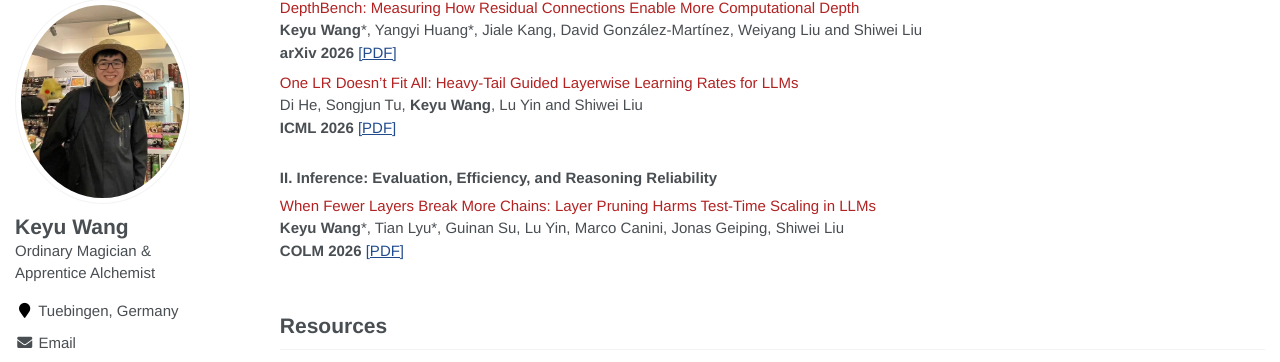
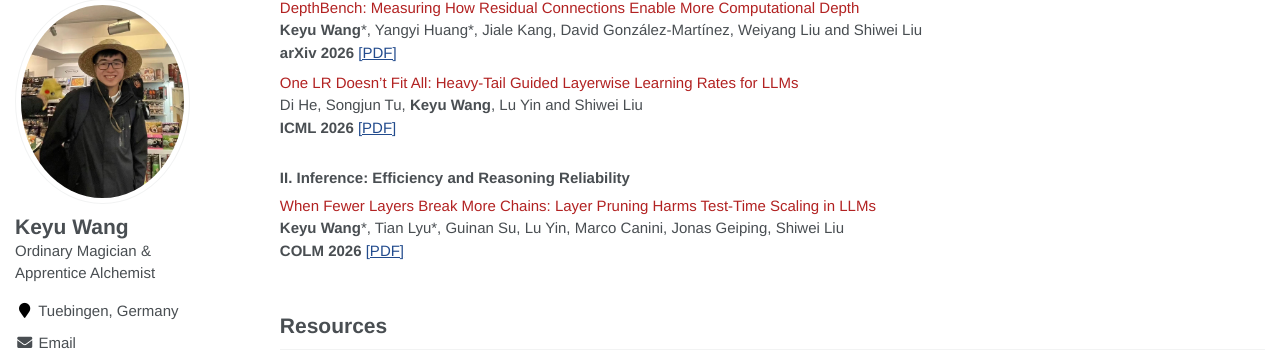
Before and after one commit to keyu-wang-2002/keyu-wang-2002.github.io, a Jekyll site: the page built from _pages/about.md, in a window 1280 px wide and 900 px high, scrolled down 759 px. Shown: the part 91-453 px from the top of the window. Built offline with Jekyll 4.4.1, drawn with Linux system fonts in a browser that asks for light colours.

Commit message:
Update about.md

```diff
--- a/_pages/about.md
+++ b/_pages/about.md
@@ -62,7 +62,7 @@ Di He, Songjun Tu, **Keyu Wang**, Lu Yin and Shiwei Liu \\
 
 <div style="margin-top: 30px;"></div>
 
-#### II. Inference:  Evaluation, Efficiency, and Reasoning Reliability
+#### II. Inference:  Efficiency and Reasoning Reliability
 <div class='paper-box-text' markdown="1">
 <font color='FireBrick'> When Fewer Layers Break More Chains: Layer Pruning Harms Test-Time Scaling in LLMs </font>
 **Keyu Wang**\*, Tian Lyu\*, Guinan Su,  Lu Yin, Marco Canini, Jonas Geiping, Shiwei Liu \\
```
